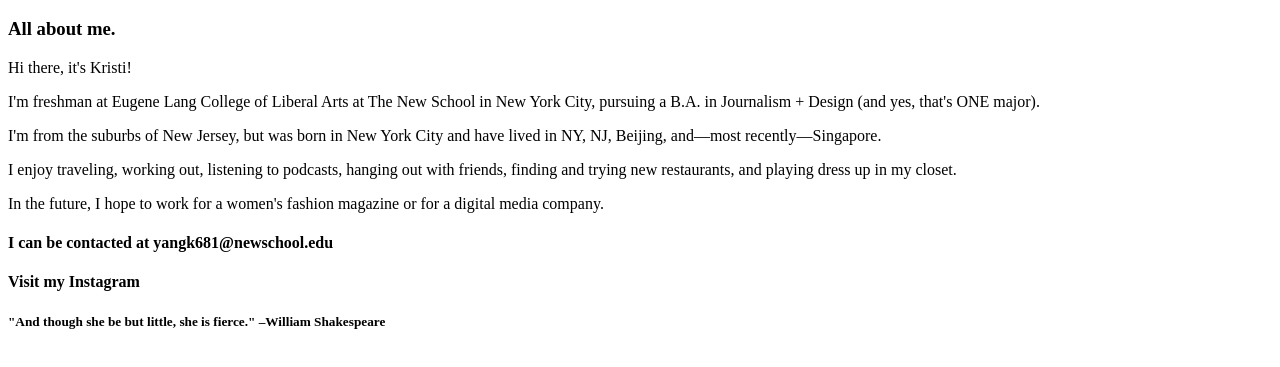
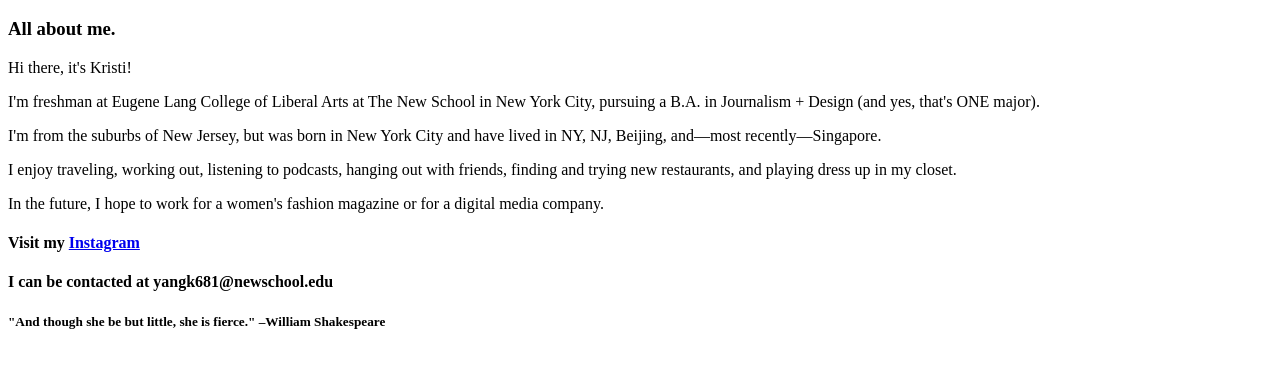
Before and after one commit to yangk681/yangk681.github.io, a plain HTML site: page index.html in a window 1280 px wide. Shown: the part 101-468 px from the top of the page. Drawn offline with Linux system fonts and the light colour scheme.

Commit message:
Update index.html

```diff
--- a/index.html
+++ b/index.html
@@ -23,8 +23,9 @@
 
 		<p>In the future, I hope to work for a women's fashion magazine or for a digital media company.</p>
 
+		<h4>Visit my <a href="https://www.instagram.com/kristi_yang" target="_blank">Instagram</a></h4>
+
 		<h4>I can be contacted at yangk681@newschool.edu</h4>
-		<h4>Visit my Instagram</h4>
 
 		<h5>"And though she be but little, she is fierce." –William Shakespeare</h5>
 
```
